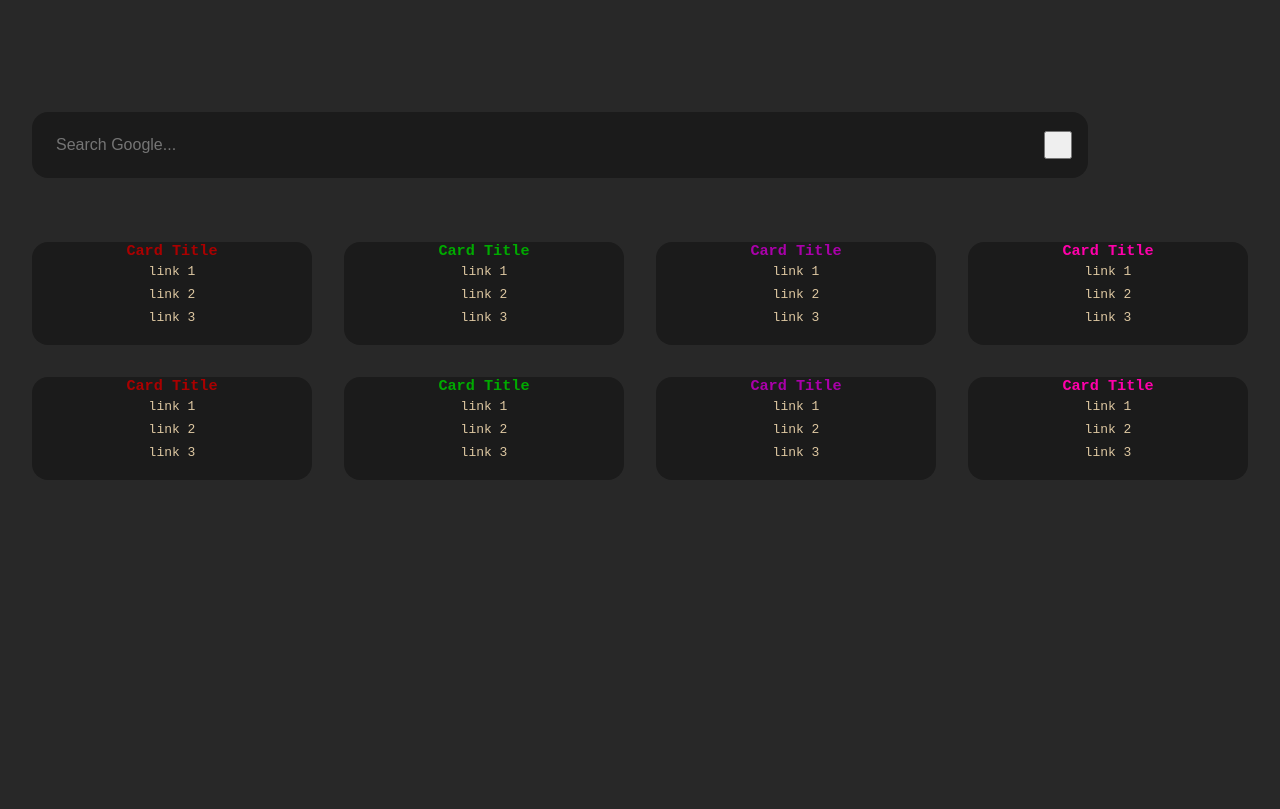
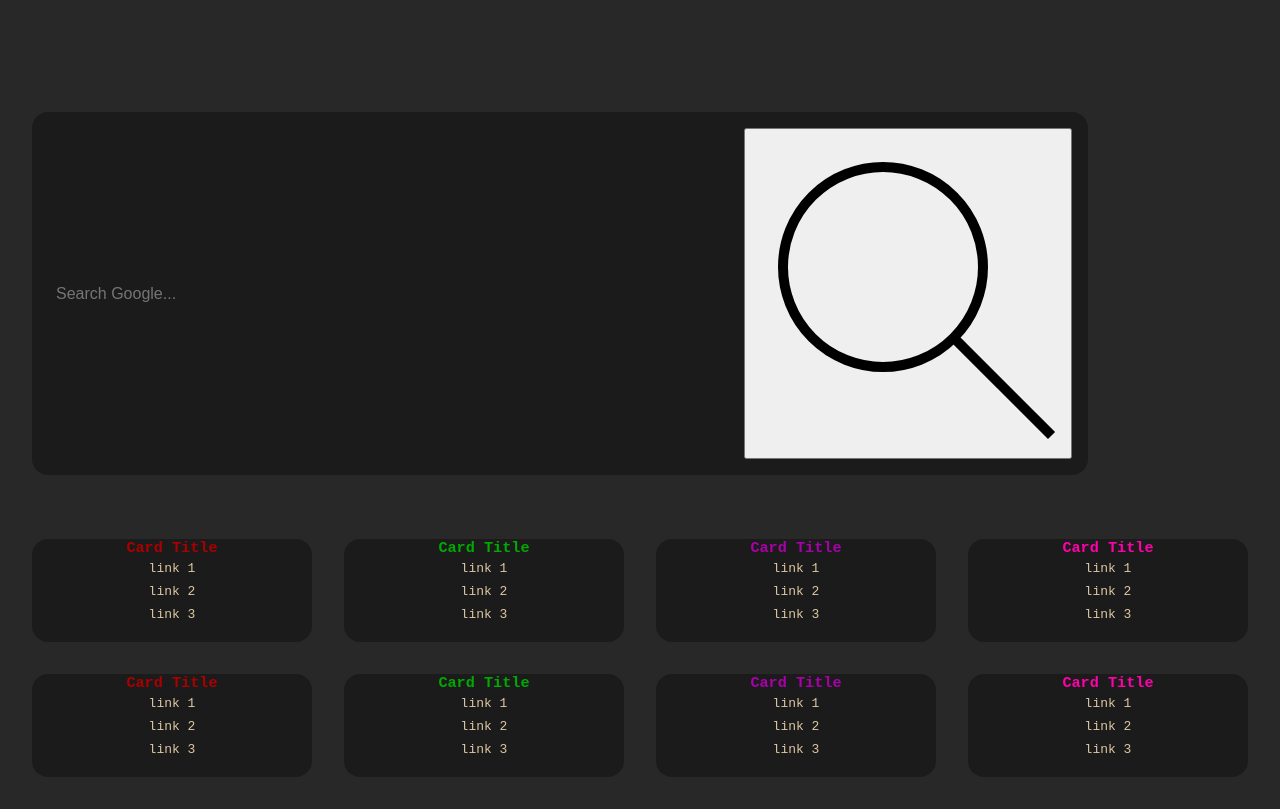
Before and after one commit to TwKnD/home-page, a plain HTML site: page index.html in a window 1280 px wide. Drawn offline with Linux system fonts and the light colour scheme.

Commit message:
ADD svg loupe

```diff
--- a/index.html
+++ b/index.html
@@ -14,7 +14,9 @@
         <div class="search-box">
             <!-- <form id="search-form" role="search"> -->
                 <input type="text" id="search-field" placeholder="Search Google...">
-                <button id="search-button" onclick="search()" alt="Search..."></button>
+                <button id="search-button" onclick="search()" alt="Search...">
+                    <img src="assets/loupe.svg" alt="Go">
+                </button>
             <!-- </form> -->
         </div>
 
```
Also changed, not shown: assets/loupe.svg (added).
